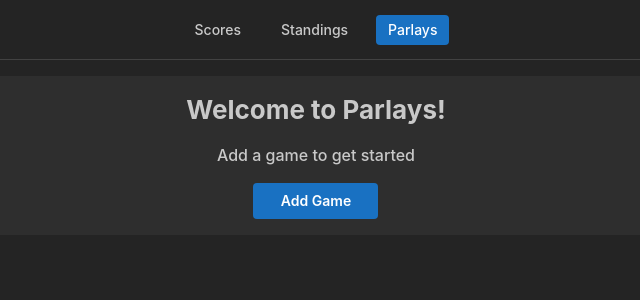
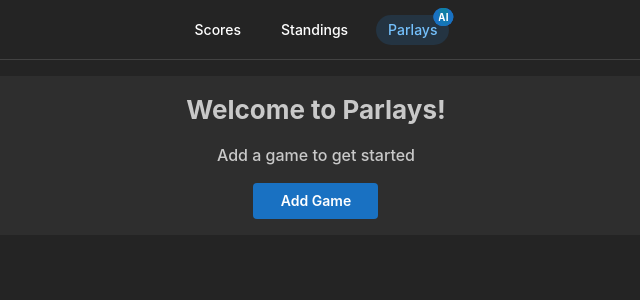
Before and after one commit to abachubhay255/redzone-insights, a React (Vite) app in the folder packages/client/: page /parlays in a window 1280 px wide. Shown: the top 300 px of the page, without its empty margins (324-964 px from the left). Built offline with nearby package versions, Linux system fonts and the light colour scheme.

Commit message:
ui improvements

```diff
--- /dev/null
+++ b/packages/client/src/App.module.css
@@ -0,0 +1,19 @@
+/* custom scrollbar */
+::-webkit-scrollbar {
+  width: 22px;
+}
+
+::-webkit-scrollbar-track {
+  background-color: transparent;
+}
+
+::-webkit-scrollbar-thumb {
+  background-color: var(--mantine-color-blue-6);
+  border-radius: 20px;
+  border: 6px solid transparent;
+  background-clip: content-box;
+}
+
+::-webkit-scrollbar-thumb:hover {
+  background-color: var(--mantine-color-blue-8);
+}
--- a/packages/client/src/App.tsx
+++ b/packages/client/src/App.tsx
@@ -1,6 +1,7 @@
 import AppRouter from "./AppRouter";
 import { ReactQueryProvider } from "./providers/ReactQueryProvider";
 import { ThemeProvider } from "./providers/ThemeProvider";
+import "./App.module.css";
 
 function App() {
   return (
--- a/packages/client/src/components/WeekSelect.tsx
+++ b/packages/client/src/components/WeekSelect.tsx
@@ -1,5 +1,5 @@
-import { ActionIcon, Group, GroupProps, Select, SelectProps } from "@mantine/core";
-import { IconAdjustments, IconArrowLeft, IconArrowRight } from "@tabler/icons-react";
+import { ActionIcon, Group, Select } from "@mantine/core";
+import { IconArrowLeft, IconArrowRight } from "@tabler/icons-react";
 
 type WeekSelectProps = {
   week: number;
@@ -9,11 +9,11 @@ type WeekSelectProps = {
 export function WeekSelect({ week, setWeek }: WeekSelectProps) {
   return (
     <Group>
-      <ActionIcon size="lg" onClick={() => setWeek(week - 1 > 0 ? week - 1 : 1)}>
+      <ActionIcon size="lg" disabled={week - 1 <= 0} onClick={() => setWeek(week - 1)}>
         <IconArrowLeft />
       </ActionIcon>
       <Select variant="filled" data={weeksData} value={String(week)} onChange={val => setWeek(Number(val))} />
-      <ActionIcon size="lg" onClick={() => setWeek(week + 1 <= 18 ? week + 1 : 18)}>
+      <ActionIcon size="lg" disabled={week + 1 > 18} onClick={() => setWeek(week + 1)}>
         <IconArrowRight />
       </ActionIcon>
     </Group>
--- a/packages/client/src/navigation/HeaderItem.module.css
+++ b/packages/client/src/navigation/HeaderItem.module.css
@@ -2,18 +2,18 @@
   display: block;
   line-height: 1;
   padding: rem(8px) rem(12px);
-  border-radius: var(--mantine-radius-sm);
+  border-radius: var(--mantine-radius-xl);
   text-decoration: none;
-  color: light-dark(var(--mantine-color-gray-7), var(--mantine-color-dark-0));
+  color: var(--mantine-color-white);
   font-size: var(--mantine-font-size-sm);
   font-weight: 500;
 
   @mixin hover {
-    background-color: light-dark(var(--mantine-color-gray-0), var(--mantine-color-dark-6));
+    background-color: var(--mantine-color-dark-6);
   }
 
   [data-mantine-color-scheme] &[data-active] {
-    background-color: var(--mantine-color-blue-filled);
-    color: var(--mantine-color-white);
+    background-color: var(--mantine-color-blue-light);
+    color: var(--mantine-color-blue-3);
   }
 }
--- a/packages/client/src/navigation/HeaderItem.tsx
+++ b/packages/client/src/navigation/HeaderItem.tsx
@@ -1,16 +1,31 @@
 import { Link, LinkProps } from "react-router-dom";
 import classes from "./HeaderItem.module.css";
+import { Badge, Indicator, NavLink } from "@mantine/core";
+import { useMobile } from "#s/hooks/useMobile";
 
 type HeaderItemProps = {
   link: string;
   label: string;
   active: boolean;
+  indicator?: string;
 };
 
-export function HeaderItem({ link, label, active, ...props }: HeaderItemProps & Partial<LinkProps>) {
+export function HeaderItem({ link, label, active, indicator, ...props }: HeaderItemProps & Partial<LinkProps>) {
+  const isMobile = useMobile();
   return (
     <Link key={label} to={link} className={classes.link} data-active={active || undefined} {...props}>
-      {label}
+      <Indicator
+        offset={isMobile ? 0 : -6}
+        label={
+          <Badge size="sm" variant="gradient" p={0}>
+            {indicator}
+          </Badge>
+        }
+        size="sm"
+        disabled={!indicator}
+      >
+        {label}
+      </Indicator>
     </Link>
   );
 }
--- a/packages/client/src/navigation/Shell.tsx
+++ b/packages/client/src/navigation/Shell.tsx
@@ -18,15 +18,22 @@ export function Shell() {
 
           <Group ml="auto" mr="auto" visibleFrom="sm">
             {pages.map(page => (
-              <HeaderItem key={page.link} link={page.link} label={page.label} active={active === page.link} />
+              <HeaderItem key={page.link} link={page.link} label={page.label} active={active === page.link} indicator={page.indicator} />
             ))}
           </Group>
         </Group>
       </AppShell.Header>
 
-      <AppShell.Navbar py="md" px={4}>
+      <AppShell.Navbar py="md" px={4} zIndex={500}>
         {pages.map(page => (
-          <HeaderItem key={page.link} link={page.link} label={page.label} active={active === page.link} onClick={toggle} />
+          <HeaderItem
+            key={page.link}
+            link={page.link}
+            label={page.label}
+            active={active === page.link}
+            indicator={page.indicator}
+            onClick={toggle}
+          />
         ))}
       </AppShell.Navbar>
 
@@ -42,5 +49,5 @@ export function Shell() {
 const pages = [
   { link: "/", label: "Scores" },
   { link: "/standings", label: "Standings" },
-  { link: "/parlays", label: "Parlays" }
+  { link: "/parlays", label: "Parlays", indicator: "AI" }
 ];
--- a/packages/client/src/pages/Standings.tsx
+++ b/packages/client/src/pages/Standings.tsx
@@ -1,7 +1,7 @@
 import { AppLoader } from "#s/components/AppLoader";
 import { GetTeamsWithStatsDocument, GetTeamsWithStatsQuery } from "#s/graphql/types-and-documents";
 import { useGraphQL } from "#s/graphql/useGraphQL";
-import { Group, SegmentedControl, Stack, Switch } from "@mantine/core";
+import { Group, SegmentedControl, Stack, Switch, Text } from "@mantine/core";
 import { keyBy } from "lodash";
 import { useMemo, useState } from "react";
 import { StandingsTable } from "./StandingsTable";
@@ -75,7 +75,15 @@ export function Standings() {
           w={200}
           color="gray"
         />
-        <Switch label="More Stats" checked={showMoreStats} onChange={e => setShowMoreStats(e.currentTarget.checked)} />
+        <Switch
+          label={
+            <Text size="sm" fw={500}>
+              More Stats
+            </Text>
+          }
+          checked={showMoreStats}
+          onChange={e => setShowMoreStats(e.currentTarget.checked)}
+        />
       </Group>
 
       {tables.map(({ title, table }) => (
--- a/packages/client/src/pages/parlays/GameLogs.tsx
+++ b/packages/client/src/pages/parlays/GameLogs.tsx
@@ -39,7 +39,7 @@ export function GameLogs({ playerId, playerTeamId, stat, overUnder, statValue, p
 
   return (
     <>
-      <HoverCard shadow="md">
+      <HoverCard shadow="md" position="top">
         <div>
           <Text>
             Hit{" "}
@@ -63,7 +63,7 @@ export function GameLogs({ playerId, playerTeamId, stat, overUnder, statValue, p
             </Card>
           )}
         </div>
-        <HoverCard.Dropdown visibleFrom="lg">
+        <HoverCard.Dropdown>
           <GameLogsTable logs={gameLogs} position={position} stat={stat} />
         </HoverCard.Dropdown>
       </HoverCard>
--- a/packages/client/src/pages/parlays/GameLogsTable.tsx
+++ b/packages/client/src/pages/parlays/GameLogsTable.tsx
@@ -12,9 +12,9 @@ type Props = {
 };
 
 export function GameLogsTable({ logs, position, stat }: Props) {
-  const isRusher = isNFLRusher(position ?? "RB");
-  const isPasser = isNFLPasser(position ?? "QB");
-  const isReceiver = isNFLReceiver(position ?? "WR");
+  // const isRusher = isNFLRusher(position ?? "RB");
+  // const isPasser = isNFLPasser(position ?? "QB");
+  // const isReceiver = isNFLReceiver(position ?? "WR");
 
   const [statCategory, statName] = stat.split(".");
 
@@ -27,7 +27,7 @@ export function GameLogsTable({ logs, position, stat }: Props) {
         {log.teamKey} {log.isHome ? "vs" : "@"} {log.oppKey}
       </Table.Td>
       <Table.Td c="blue">{log[statCategory as keyof PlayerGameLogs]?.[statName]}</Table.Td>
-      {isPasser && (
+      {/* {isPasser && (
         <>
           <Table.Td>{log.passing?.yards ?? 0}</Table.Td>
           <Table.Td>{log.passing?.touchdowns ?? 0}</Table.Td>
@@ -44,7 +44,7 @@ export function GameLogsTable({ logs, position, stat }: Props) {
           <Table.Td>{log.receiving?.yards ?? 0}</Table.Td>
           <Table.Td>{log.receiving?.touchdowns ?? 0}</Table.Td>
         </>
-      )}
+      )} */}
     </Table.Tr>
   ));
 
@@ -55,7 +55,7 @@ export function GameLogsTable({ logs, position, stat }: Props) {
           <Table.Th>Date</Table.Th>
           <Table.Th>Matchup</Table.Th>
           <Table.Th c="blue">{statDisplayName}</Table.Th>
-          {isPasser && (
+          {/* {isPasser && (
             <>
               <Table.Th>Passing Yards</Table.Th>
               <Table.Th>Passing TDs</Table.Th>
@@ -72,7 +72,7 @@ export function GameLogsTable({ logs, position, stat }: Props) {
               <Table.Th>Receiving Yards</Table.Th>
               <Table.Th>Receiving TDs</Table.Th>
             </>
-          )}
+          )} */}
         </Table.Tr>
       </Table.Thead>
       <Table.Tbody>{rows}</Table.Tbody>
--- a/packages/client/src/pages/parlays/ParlayLeg.tsx
+++ b/packages/client/src/pages/parlays/ParlayLeg.tsx
@@ -1,6 +1,6 @@
 import { GetPlayersByTeamBasicDocument, PassingStats, Player, ReceivingStats, RushingStats, Team } from "#s/graphql/types-and-documents";
 import { useGraphQL } from "#s/graphql/useGraphQL";
-import { Avatar, Group, NumberInput, SegmentedControl, Select, SelectProps } from "@mantine/core";
+import { Avatar, Box, Group, NumberInput, SegmentedControl, Select, SelectProps } from "@mantine/core";
 import { keyBy } from "lodash";
 import { useMemo } from "react";
 import { GameLogs, NFLPosition } from "./GameLogs";
@@ -70,7 +70,9 @@ export function ParlayLeg({ homeTeam, awayTeam, playerId, overUnder, stat, statV
 
   return (
     <Group>
-      <Avatar src={player?.picture} size="sm" />
+      <Box bg="gray" style={{ borderRadius: 100 }}>
+        <Avatar src={player?.picture} size="md" />
+      </Box>
       <Select
         searchable
         selectFirstOptionOnChange
@@ -102,6 +104,7 @@ export function ParlayLeg({ homeTeam, awayTeam, playerId, overUnder, stat, statV
           { value: "over", label: "Over" },
           { value: "under", label: "Under" }
         ]}
+        color="blue"
         orientation="vertical"
         value={overUnder}
         onChange={val => updateParlayLeg({ overUnder: val as "over" | "under" })}
@@ -111,6 +114,8 @@ export function ParlayLeg({ homeTeam, awayTeam, playerId, overUnder, stat, statV
         min={0.5}
         max={999.5}
         decimalScale={1}
+        stepHoldDelay={500}
+        stepHoldInterval={t => Math.max(1000 / t ** 2, 25)}
         placeholder="Value"
         value={statValue}
         onChange={val => updateParlayLeg({ statValue: val as number })}
```
